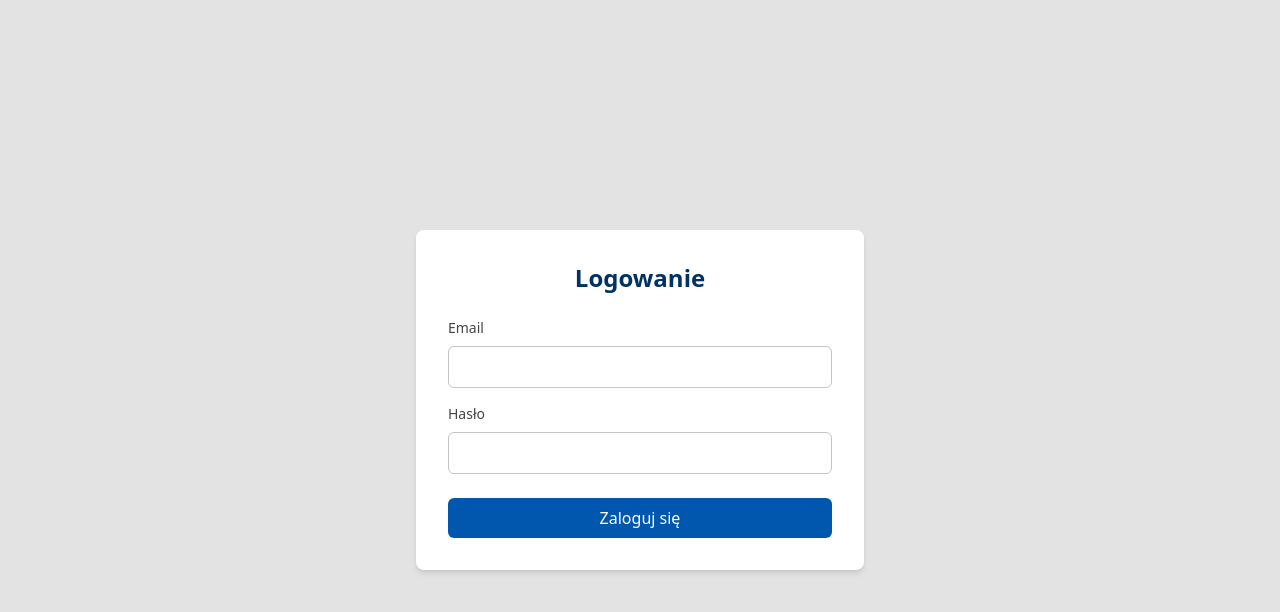
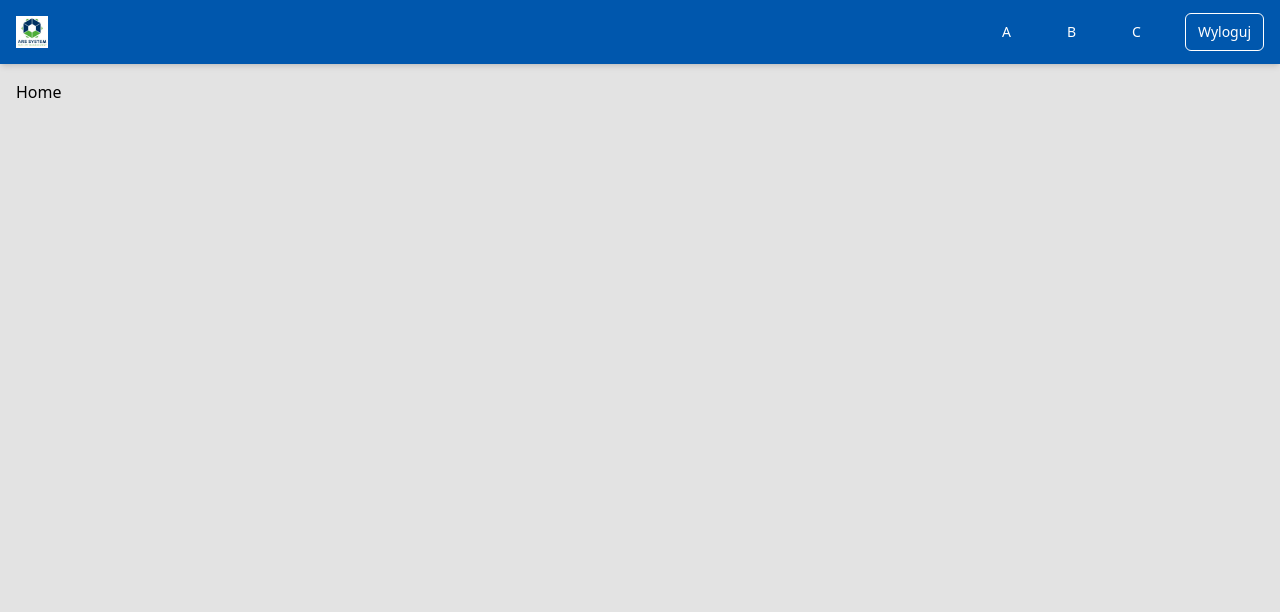
Before and after one commit to W1ndrunn3rr/smart-energy, a React (Vite) app in the folder frontend/: page /Home in a window 1280 px wide. Shown: the top 612 px of the page. Built offline with nearby package versions, Linux system fonts and the light colour scheme; sample sign-in values are in the browser's storage.

Commit message:
home page z mock-userem dla testow

```diff
--- a/frontend/package.json
+++ b/frontend/package.json
@@ -15,6 +15,7 @@
     "@mui/icons-material": "^7.0.2",
     "@mui/material": "^7.0.2",
     "@tailwindcss/vite": "^4.1.4",
+    "axios": "^1.9.0",
     "react": "^19.0.0",
     "react-dom": "^19.0.0",
     "react-router-dom": "^7.5.3",
--- a/frontend/src/App.jsx
+++ b/frontend/src/App.jsx
@@ -1,14 +1,27 @@
 import Login from './pages/Login';
-
-
-
-
+import { BrowserRouter, Routes, Route } from 'react-router-dom';
+import Home from './pages/Home'
+import ProtectedRoute from './components/ProtectedRoute';
 function App() {
 
   return (
-    <>
-      <Login />
-    </>
+    <BrowserRouter>
+      <Routes>
+        <Route path='/' element={<Login />} />
+        <Route
+          path="/Home"
+          element={
+            <ProtectedRoute>
+              <Home />
+            </ProtectedRoute>
+          }
+        />
+      </Routes>
+    </BrowserRouter>
+
+
+    // <Login />
+
 
   );
 }
--- /dev/null
+++ b/frontend/src/components/ProtectedRoute.jsx
@@ -0,0 +1,14 @@
+import { Navigate } from 'react-router-dom';
+
+const ProtectedRoute = ({ children }) => {
+    //const token = localStorage.getItem('token');
+    const isAuthenticated = localStorage.getItem('isAuthenticated') === 'true';
+
+    if (!isAuthenticated) {
+        return <Navigate to="/" replace />;
+    }
+
+    return children;
+};
+
+export default ProtectedRoute;
--- /dev/null
+++ b/frontend/src/pages/Home.jsx
@@ -0,0 +1,61 @@
+import { Link, useNavigate } from 'react-router-dom';
+import zdj from '../assets/ars.jpg';
+
+function Home() {
+    const navigate = useNavigate();
+
+    const handleLogout = () => {
+        localStorage.removeItem('isAuthenticated');
+        navigate('/');
+    };
+
+    return (
+        <div className="min-h-screen bg-[#e3e3e3]">
+            <nav className="bg-[#0057AD] shadow-md">
+                <div className="max-w-7xl mx-auto px-4">
+                    <div className="flex justify-between items-center h-16">
+                        <div className="flex items-center">
+                            <img
+                                src={zdj}
+                                alt="Logo"
+                                className="h-8 w-auto mr-4"
+                            />
+                        </div>
+
+                        <div className="flex items-center space-x-8">
+                            <Link
+                                to="/a"
+                                className="text-white hover:text-[#e3e3e3] px-3 py-2 text-sm font-medium transition duration-200"
+                            >
+                                A
+                            </Link>
+                            <Link
+                                to="/b"
+                                className="text-white hover:text-[#e3e3e3] px-3 py-2 text-sm font-medium transition duration-200"
+                            >
+                                B
+                            </Link>
+                            <Link
+                                to="/c"
+                                className="text-white hover:text-[#e3e3e3] px-3 py-2 text-sm font-medium transition duration-200"
+                            >
+                                C
+                            </Link>
+                            <button
+                                onClick={handleLogout}
+                                className="text-white hover:text-[#e3e3e3] px-3 py-2 text-sm font-medium transition duration-200 border border-white rounded-md"
+                            >
+                                Wyloguj
+                            </button>
+                        </div>
+                    </div>
+                </div>
+            </nav>
+            <div className="p-4">
+                <p>Home</p>
+            </div>
+        </div>
+    );
+}
+
+export default Home;
--- a/frontend/src/pages/Login.jsx
+++ b/frontend/src/pages/Login.jsx
@@ -1,8 +1,20 @@
 import { useState } from 'react';
+import { Link, useNavigate } from 'react-router-dom';
+
+//export const API_URL = 'http://localhost:8080/docs';
+
+const MOCK_USER = {
+    email: 'test',
+    password: '123'
+};
+
 
 const Login = () => {
+    const navigate = useNavigate();
+    const [error, setError] = useState('');
+
     const [formData, setFormData] = useState({
-        username: '',
+        email: '',
         password: ''
     });
 
@@ -16,8 +28,37 @@ const Login = () => {
 
     const handleSubmit = (e) => {
         e.preventDefault();
-        console.log('Dane logowania:', formData);
-        // Tutaj można dodać logikę logowania
+        setError('');
+
+        if (formData.email === MOCK_USER.email && formData.password === MOCK_USER.password) {
+            localStorage.setItem('isAuthenticated', 'true');
+            navigate('/Home');
+        } else {
+            setError('Nieprawidłowy login lub hasło');
+        }
+        // try {
+        //     const response = await fetch(`${API_URL}/login`, {
+        //         method: 'POST',
+        //         headers: {
+        //             'Content-Type': 'application/json',
+        //         },
+        //         body: JSON.stringify(formData)
+        //     });
+
+        //     const data = await response.json();
+        //     console.log(response.json)
+
+        //     if (response.ok) {
+        //         // Zapisz token w localStorage
+        //         localStorage.setItem('token', data.token);
+        //         localStorage.setItem('isAuthenticated', 'true');
+        //         navigate('/Home');
+        //     } else {
+        //         setError(data.message || 'Błąd logowania');
+        //     }
+        // } catch (e) {
+        //     setError('Błąd połączenia z serwerem');
+        // }
     };
 
     return (
@@ -25,16 +66,22 @@ const Login = () => {
             <div className="bg-white p-8 rounded-lg shadow-md w-full max-w-md">
                 <h2 className="text-2xl font-bold text-center mb-6 text-[#003264]">Logowanie</h2>
 
+                {/* {error && (
+                    <div className="bg-red-100 border border-red-400 text-red-700 px-4 py-3 rounded relative mb-4">
+                        {error}
+                    </div>
+                )} */}
+
                 <form onSubmit={handleSubmit}>
                     <div className="mb-4">
-                        <label htmlFor="username" className="block text-sm font-medium text-[#444444] mb-2">
+                        <label htmlFor="email" className="block text-sm font-medium text-[#444444] mb-2">
                             Email
                         </label>
                         <input
                             type="text"
-                            id="username"
-                            name="username"
-                            value={formData.username}
+                            id="email"
+                            name="email"
+                            value={formData.email}
                             onChange={handleChange}
                             className="w-full px-3 py-2 border border-[#c4c4c4] rounded-md focus:outline-none focus:ring-2 focus:ring-[#0057AD]"
                             required
--- /dev/null
+++ b/frontend/src/utils/axiosConfig.jsx
@@ -0,0 +1,16 @@
+import axios from 'axios';
+import { API_URL } from '../config/api';
+
+const api = axios.create({
+    baseURL: API_URL
+});
+
+api.interceptors.request.use((config) => {
+    const token = localStorage.getItem('token');
+    if (token) {
+        config.headers.Authorization = `Bearer ${token}`;
+    }
+    return config;
+});
+
+export default api;
```
Also changed, not shown: frontend/src/assets/ars.jpg (added).
